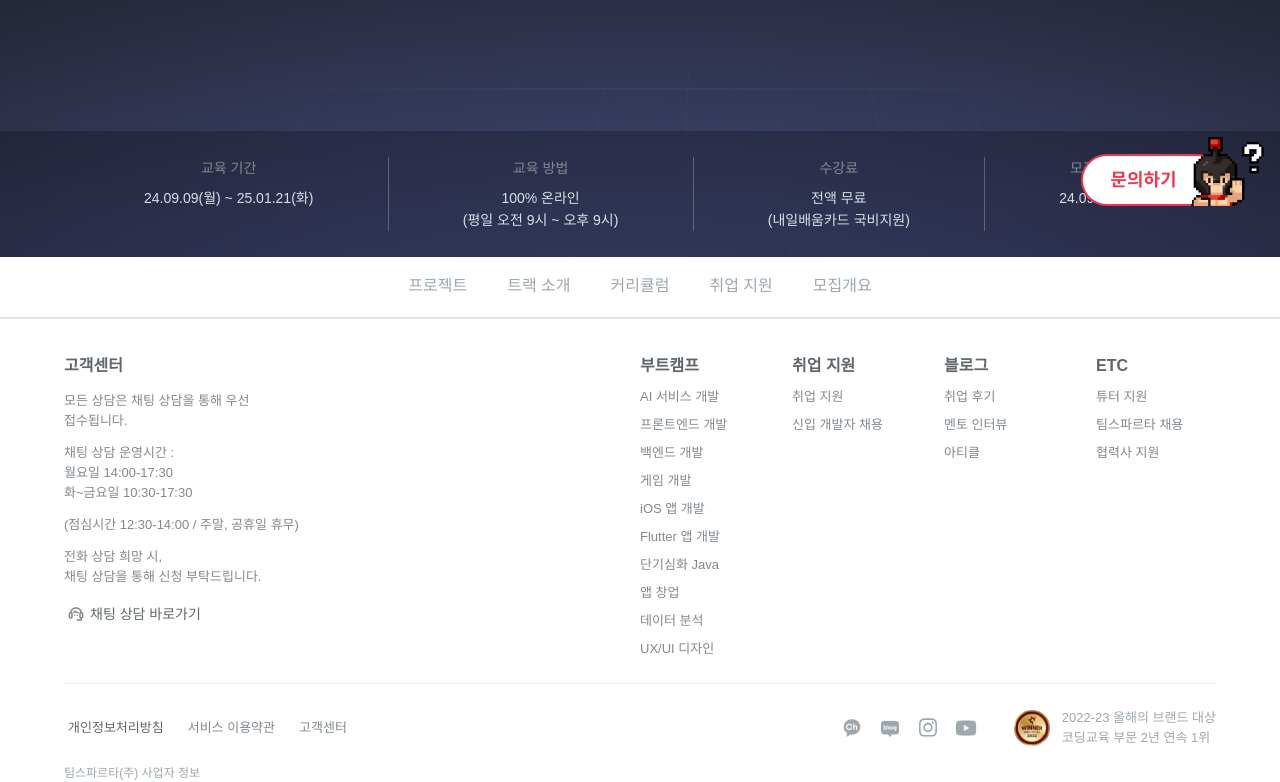
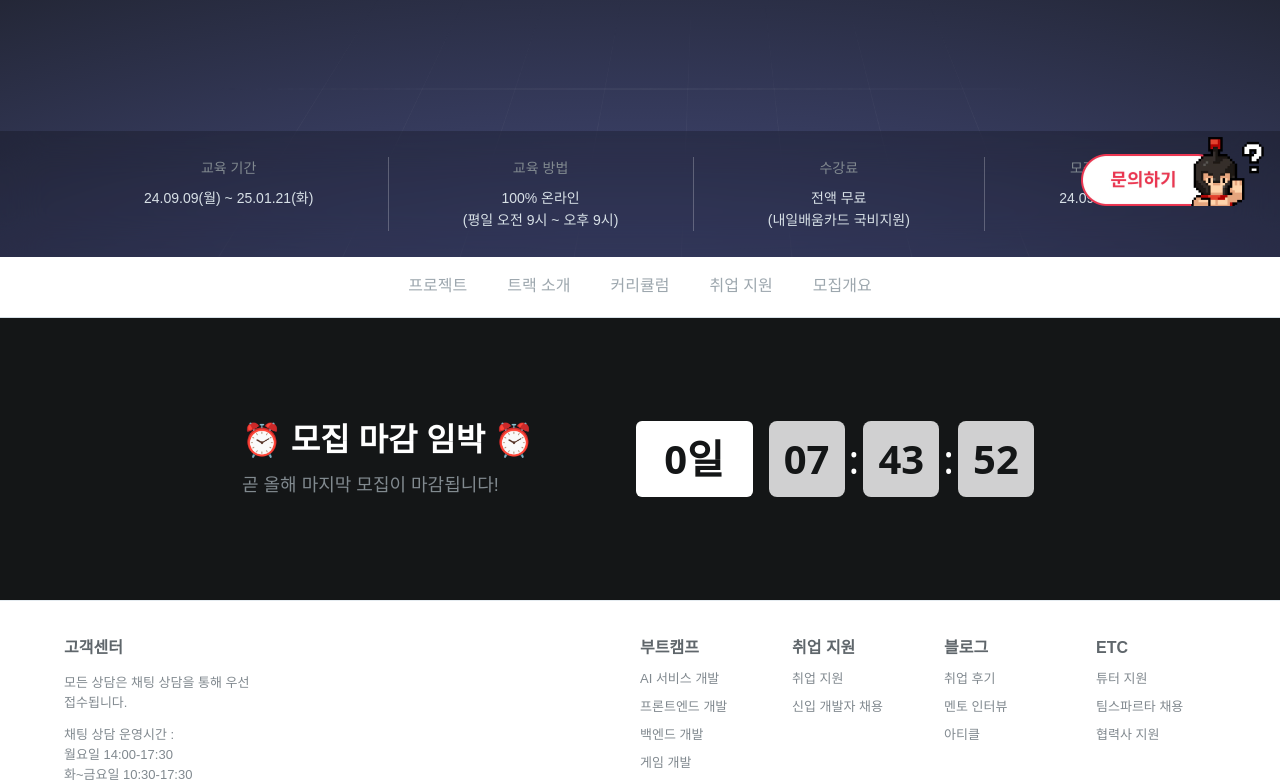
Before and after one commit to Clt689/TeamSparta_Onboarding, a Next.js app in the folder teamsparta_onboarding/: page / in a window 1280 px wide. Shown: the part 476-1258 px from the top of the page. Built offline with nearby package versions, Linux system fonts and the light colour scheme.

Commit message:
Feat: CloseSoon 컴포넌트 구현

```diff
--- a/teamsparta_onboarding/src/app/layout.js
+++ b/teamsparta_onboarding/src/app/layout.js
@@ -5,7 +5,8 @@ import Footer from "@/common/Footer";
 import { MainContent } from "@/components/MainContent";
 import { QuestionRtan } from "@/common/QuestionRtan";
 import { SubNav } from "@/components/SubNav";
-import { useScrollDirection } from "@/hooks/useScrollDirection";
+// import { useScrollDirection } from "@/hooks/useScrollDirection";
+import { CloseSoon } from "@/components/CloseSoon";
 
 
 const geistSans = localFont({
@@ -33,9 +34,10 @@ export default function RootLayout({ children }) {
       >
         <Navbar/>
         <MainContent/>
-        <useScrollDirection/>
+        <SubNav/>
+        <CloseSoon/>
+        {/* <useScrollDirection/> */}
         <QuestionRtan/>
-        <SubNav/>
         {children}
 
         <Footer/>
--- /dev/null
+++ b/teamsparta_onboarding/src/components/CloseSoon.jsx
@@ -0,0 +1,23 @@
+export const CloseSoon = () => {
+  return(
+    <section className="relative">
+      <section className="py-[100px] bg-[#141617]">
+        <main className="flex-row flex m-0 mx-auto justify-between items-center max-w-[796px]">
+          <div>
+            <h1 className="font-pretendard font-bold text-[32px] leading-[45px] m-0 text-left text-white">⏰ 모집 마감 임박 ⏰</h1>
+            <div className="font-pretendard font-normal text-[18px] leading-[29px] block mt-[8px] opacity-80 whitespace-pre-wrap !text-[#9DA7AE]">곧 올해 마지막 모집이 마감됩니다!</div>
+          </div>
+          <div className="text-[40px] m-0 flex items-center justify-center font-normal font-bold leading-[150%] text-white">
+            <div className="m-[0px_12px_0px_4px] w-[117px] h-[76px] py-[8px] text-[40px] text-center flex items-center justify-center font-[Spoqa Han Sans Neo] font-bold bg-white rounded-[6px] !text-[#141617]">0일</div>
+            <div className="w-[76px] h-[76px] py-[8px] text-[40px] m-[0px_4px] text-center rounded-[8px] bg-[rgba(255,255,255,0.8)] flex items-center justify-center font-[Spoqa Han Sans Neo] font-bold !text-[#141617]">07</div>
+            :
+            <div className="w-[76px] h-[76px] py-[8px] text-[40px] m-[0px_4px] text-center rounded-[8px] bg-[rgba(255,255,255,0.8)] flex items-center justify-center font-[Spoqa Han Sans Neo] font-bold !text-[#141617]">43</div>
+            :
+            <div className="w-[76px] h-[76px] py-[8px] text-[40px] m-[0px_4px] text-center rounded-[8px] bg-[rgba(255,255,255,0.8)] flex items-center justify-center font-[Spoqa Han Sans Neo] font-bold !text-[#141617]">52</div>
+          </div>
+
+        </main>
+      </section>
+    </section>
+  );
+}
```
Also changed, not shown: teamsparta_onboarding/src/components/close-soon.js (deleted).
